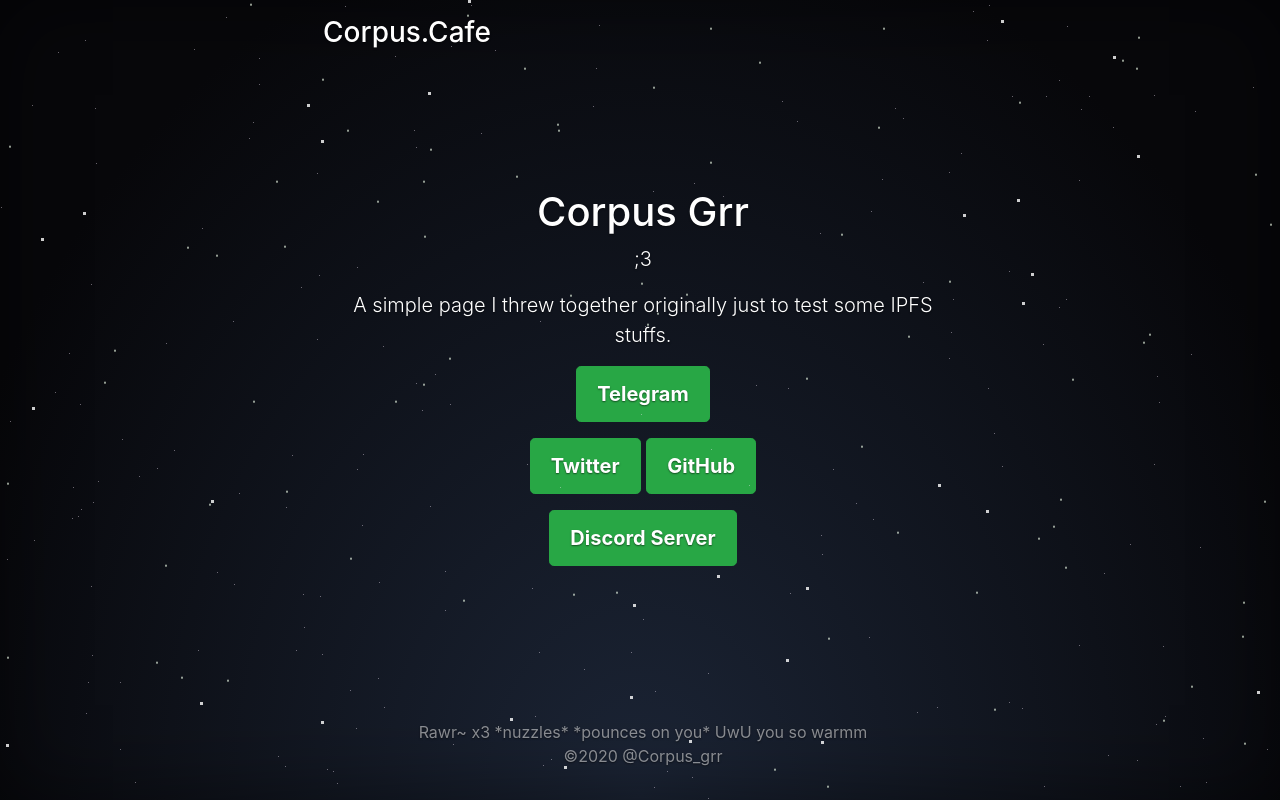
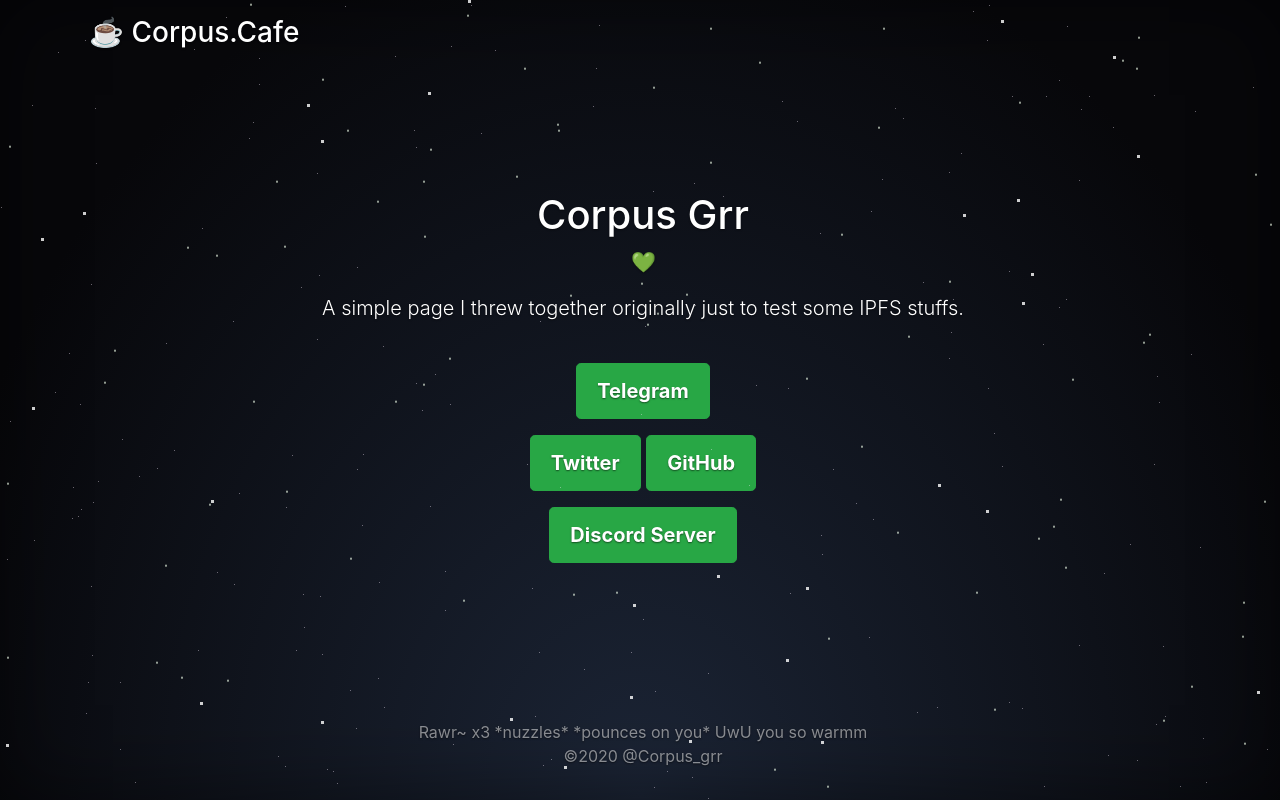
Before and after one commit to Corpi-42/Corpus.Cafe, a plain HTML site: page public/index.html in a window 1280 px wide. Drawn offline with nearby package versions, Linux system fonts and the light colour scheme.

Commit message:
minor visual changes

```diff
--- a/public/index.html
+++ b/public/index.html
@@ -192,10 +192,10 @@ body {
 	<div id='stars2'></div>
 	<div id='stars3'></div>
 
-    <div class="cover-container d-flex h-100 p-3 mx-auto flex-column">
+    <div class="container d-flex h-100 p-3 mx-auto flex-column">
       <header class="masthead mb-auto">
         <div class="inner">
-          <h3 class="masthead-brand">Corpus.Cafe</h3>
+          <h3 class="masthead-brand">&#9749; Corpus.Cafe</h3>
           <nav class="nav nav-masthead justify-content-center">
           </nav>
         </div>
@@ -203,10 +203,11 @@ body {
 
       <main role="main" class="inner cover">
         <h1 class="cover-heading">Corpus Grr</h1>
-        <p class="lead">;3</p>
+        <p class="lead">&#128154;</p>
         <p class="lead">
           A simple page I threw together originally just to test some IPFS stuffs.
         </p>
+		<br/>
         <p class="lead">
             <a href="https://t.me/Corpus_grr" target="_blank" class="btn btn-lg btn-success">Telegram</a>
         </p>
```
